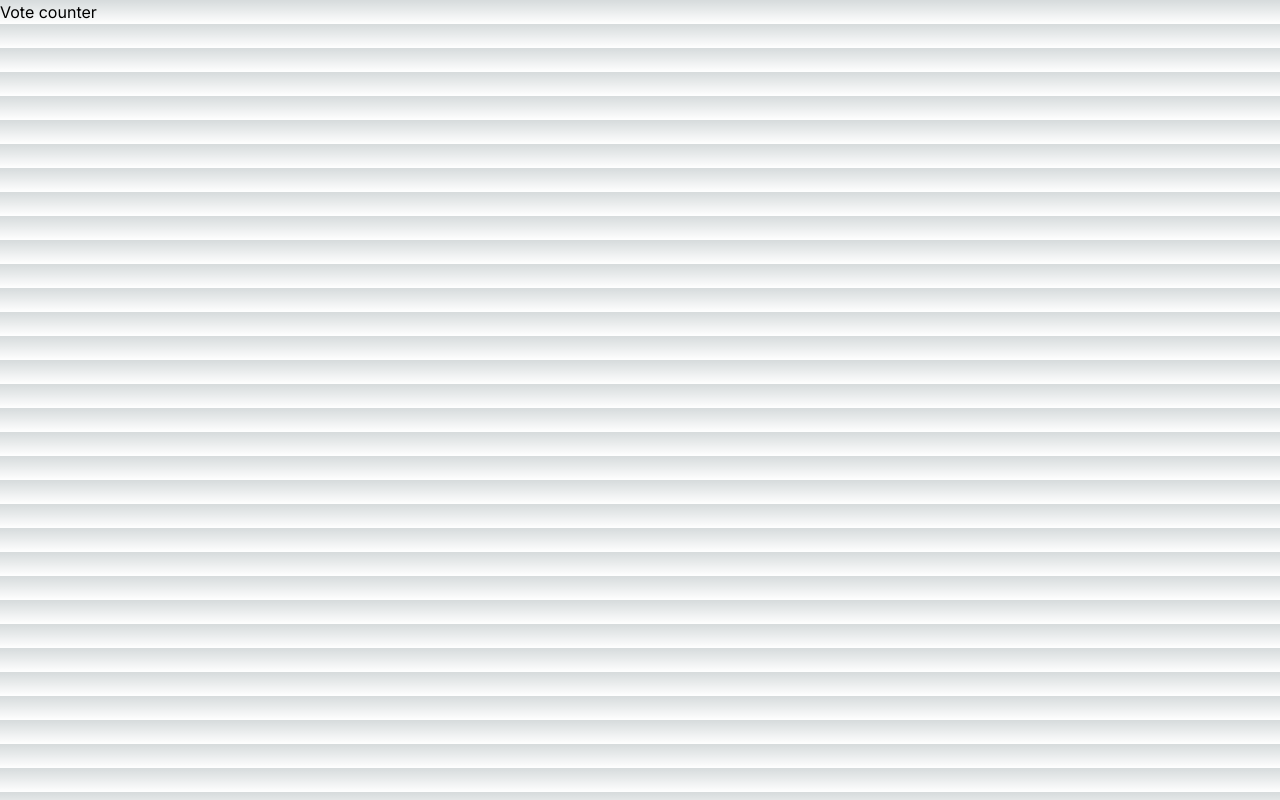
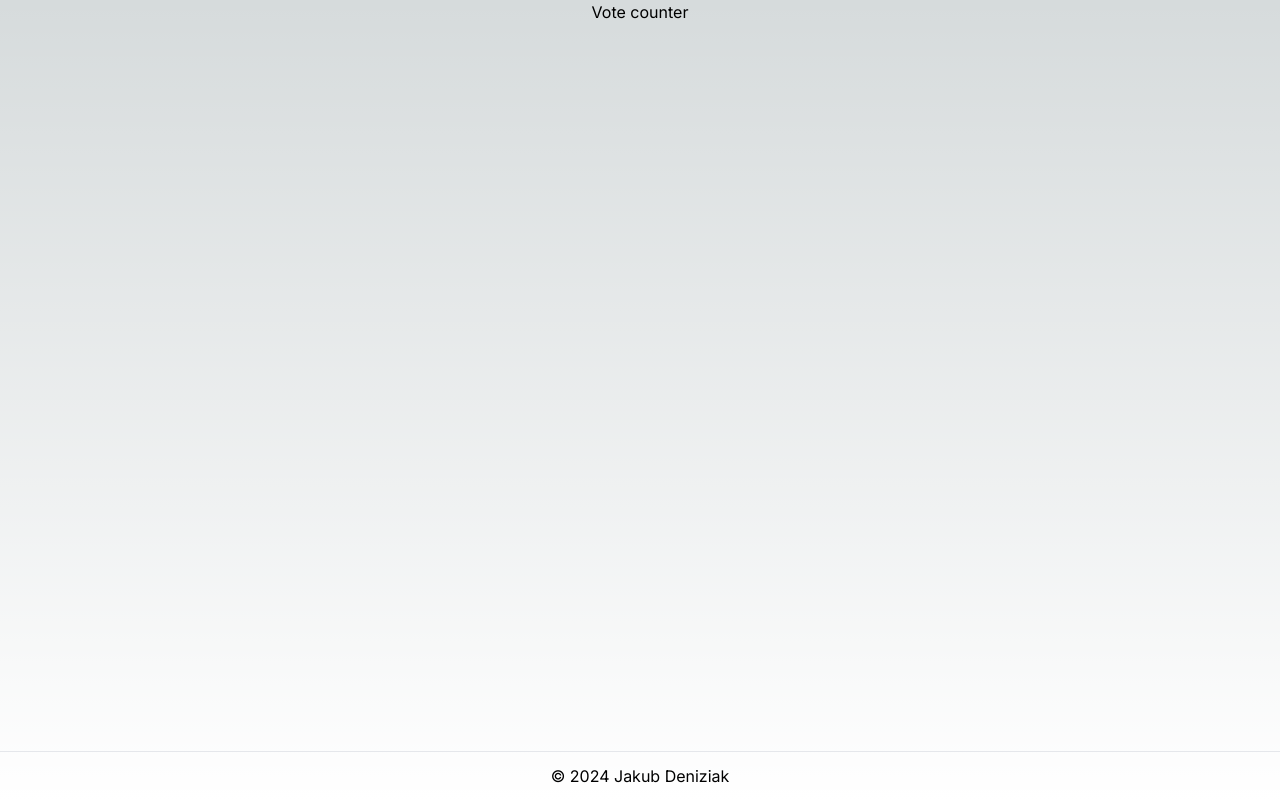
Before and after one commit to jakubdeniziak/vote-counter, a Next.js app: page / in a window 1280 px wide. Built offline with nearby package versions, Linux system fonts and the light colour scheme.

Commit message:
Add footer

```diff
--- /dev/null
+++ b/src/app/components/Footer.jsx
@@ -0,0 +1,9 @@
+const Footer = () => {
+    return (
+        <footer className="footer border-t fixed bottom-0 w-screen">
+            <p className="p-3">&copy; 2024 Jakub Deniziak</p>
+        </footer>
+    )
+}
+
+export default Footer
--- a/src/app/page.tsx
+++ b/src/app/page.tsx
@@ -1,7 +1,12 @@
+import Footer from "./components/Footer";
+
 export default function Home() {
   return (
-    <main>
-      <h1>Vote counter</h1>
-    </main>
+    <div className="h-screen text-center">
+      <main>
+        <h1>Vote counter</h1>
+      </main>
+      <Footer />
+    </div>
   );
 }
```
